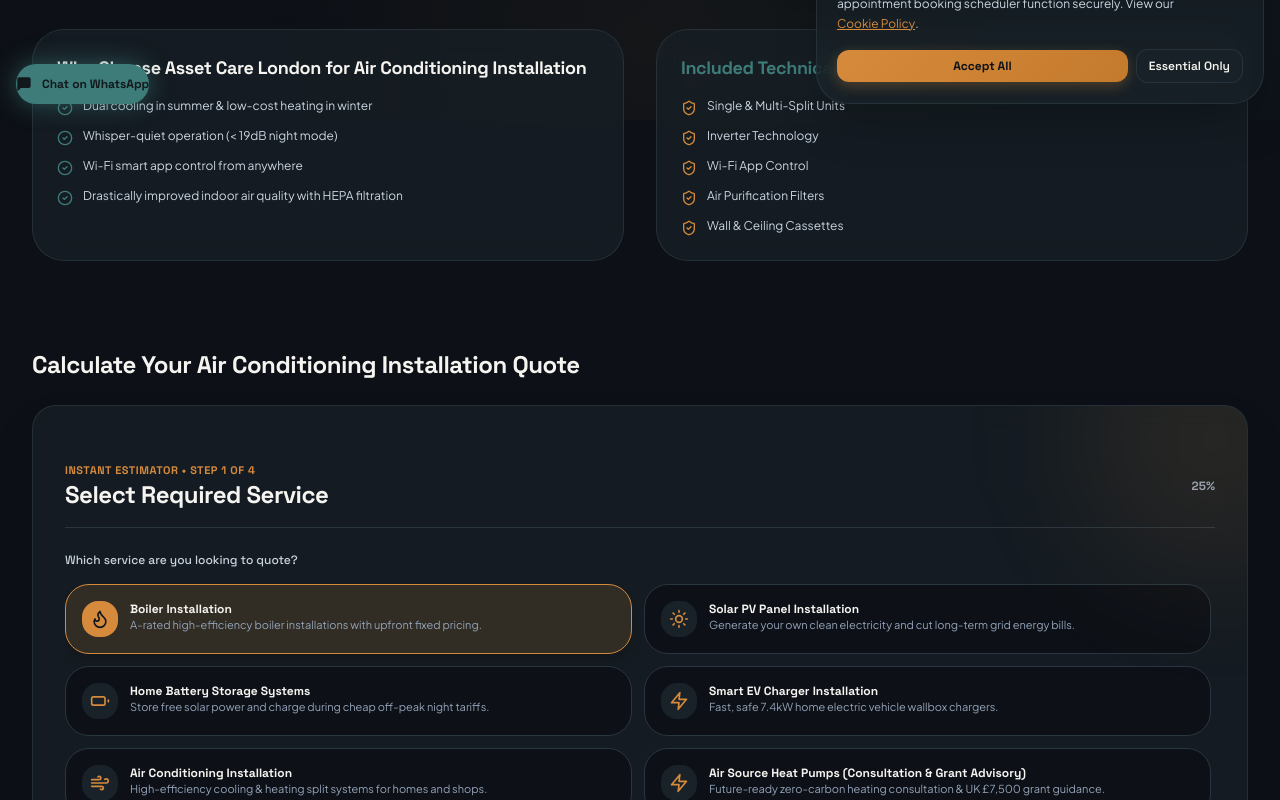
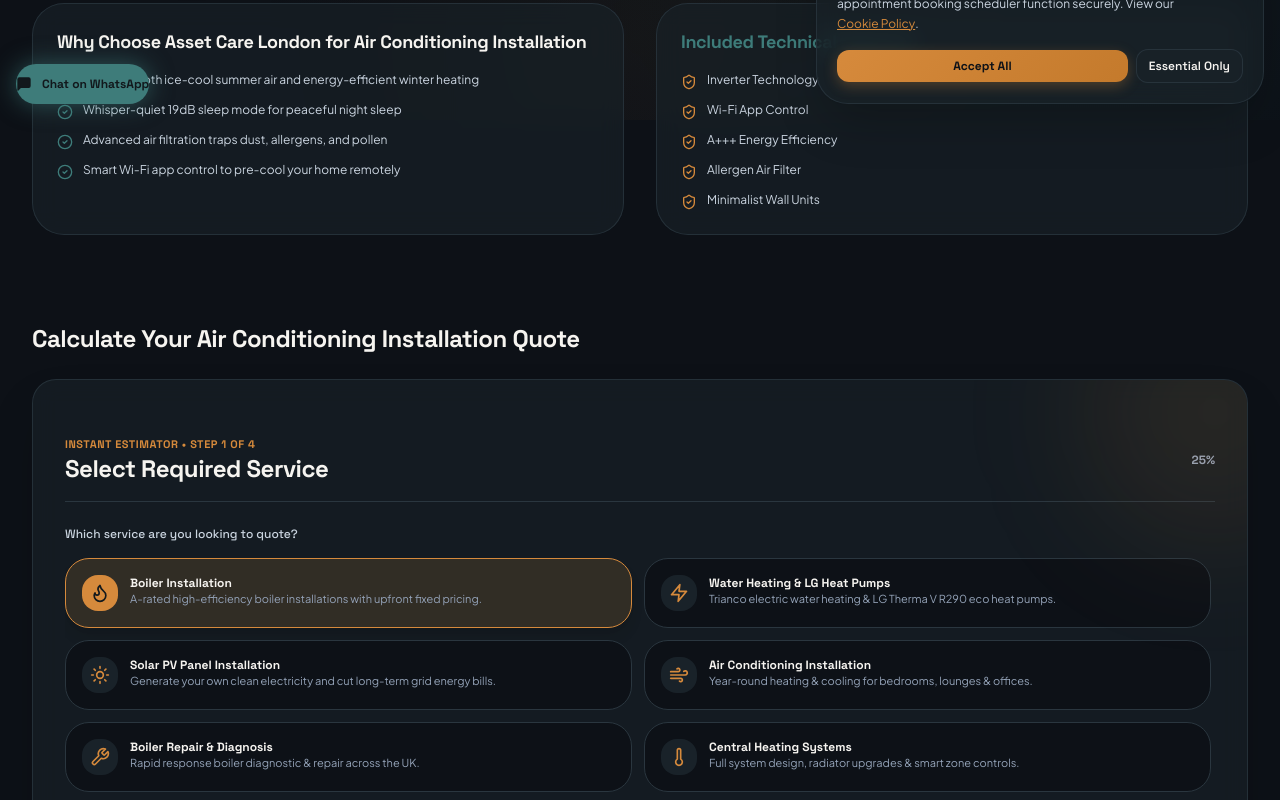
Before and after one commit to Usamafiaz2005/Asset-Care-London, a React (Vite) app: page /services/air-conditioning in a window 1280 px wide. Shown: the part 680-1480 px from the top of the page. Built offline with nearby package versions, Linux system fonts and the light colour scheme.

Commit message:
Brand Expansion: Added LG Electronics (Therma V Heat Pumps & AC) and Trianco Water Heating (Aztec Electric Boilers & Water Heating) across BrandCarousel.jsx, servicesData.js, HomePage photo badges, and pricingEngine.js

```diff
--- a/src/components/BrandCarousel.jsx
+++ b/src/components/BrandCarousel.jsx
@@ -4,6 +4,8 @@
   const brands = [
     { name: "Worcester Bosch", type: "A-Rated Boilers" },
     { name: "Vaillant", type: "High-Efficiency Heating" },
+    { name: "LG Therma V", type: "Heat Pumps & AC" },
+    { name: "Trianco", type: "Water & Electric Heating" },
     { name: "Daikin", type: "Climate & Heat Pumps" },
     { name: "Mitsubishi Electric", type: "Split Air Conditioning" },
     { name: "Tesla Powerwall", type: "Home Energy Storage" },
@@ -16,13 +18,13 @@
     <div className="py-6 border-y border-obsidian-border bg-obsidian-dark/60 overflow-hidden">
       <div className="max-w-7xl mx-auto px-4 sm:px-6 lg:px-8">
         <div className="text-center text-[11px] font-mono text-paper-muted uppercase tracking-widest mb-4">
-          AUTHORIZED INSTALLER & CERTIFIED PARTNER FOR LEADING BRANDS
+          AUTHORIZED INSTALLER &amp; CERTIFIED PARTNER FOR LEADING UK &amp; GLOBAL BRANDS
         </div>
-        <div className="grid grid-cols-2 sm:grid-cols-4 lg:grid-cols-8 gap-4 items-center">
+        <div className="grid grid-cols-2 sm:grid-cols-5 lg:grid-cols-10 gap-3 items-center">
           {brands.map((b, idx) => (
             <div
               key={idx}
-              className="p-3 rounded-xl bg-obsidian-card/70 border border-obsidian-border text-center hover:border-copper/40 transition-colors"
+              className="p-2.5 rounded-xl bg-obsidian-card/70 border border-obsidian-border text-center hover:border-copper/40 transition-colors"
             >
               <span className="text-xs font-bold font-mono text-paper block group-hover:text-copper">
                 {b.name}
--- a/src/data/servicesData.js
+++ b/src/data/servicesData.js
@@ -11,15 +11,36 @@
     iconName: "Flame",
     illustration: "BoilerIllustration",
     shortDesc: "Complete replacement and new boiler installations with fixed-price quotes and up to 10 years warranty coverage.",
-    fullDesc: "Asset Care London delivers precision A-rated boiler installations across Basildon and South Essex. We install leading high-efficiency combi, system, and conventional boilers with transparent fixed pricing and zero hidden fees. Every installation includes a comprehensive system flush and magnetic filter protection.",
+    fullDesc: "Asset Care London delivers precision A-rated boiler installations across London, Essex, and nationwide. We install leading high-efficiency combi, system, and conventional boilers from Worcester Bosch, Vaillant, Viessmann, LG, and Trianco with transparent fixed pricing and zero hidden fees. Every installation includes a comprehensive system flush and magnetic filter protection.",
     benefits: [
       "Fixed-price upfront quote before work starts",
-      "Gas Safe certified installation team",
+      "Gas Safe & MCS certified installation team",
       "Up to 10-year manufacturer warranty options",
       "Saves up to £340/year on energy bills vs old G-rated boilers",
       "Clean, respectful installation with full cleanup"
     ],
     features: ["System Magnetic Filter", "Programmable Controls", "Powerflush Included", "Old Boiler Disposal", "Building Control CP12 Cert"]
+  },
+  {
+    id: "water-heating-heat-pumps",
+    title: "Water Heating & LG Heat Pumps",
+    tagline: "Trianco electric water heating & LG Therma V R290 eco heat pumps.",
+    category: "Renewable & Electric",
+    status: "active",
+    badge: "Eco & Electric",
+    priceRange: "From £1,250 inc. VAT",
+    warranty: "Up to 7 Year Warranty",
+    iconName: "Zap",
+    illustration: "SmartHomeIllustration",
+    shortDesc: "Certified installation of Trianco electric water heaters, unvented cylinders, and LG Therma V air source heat pumps.",
+    fullDesc: "Asset Care London is an accredited installer for Trianco water heating systems and LG Therma V R290 monobloc heat pumps. From compact Trianco Aztec electric flow boilers and unvented hot water cylinders to £7,500 government-subsidized LG heat pump conversions, we deliver clean, high-efficiency water heating across the UK.",
+    benefits: [
+      "Eligible for £7,500 UK Boiler Upgrade Scheme heat pump grants",
+      "Trianco Aztec electric boilers ideal for off-grid & gas-free homes",
+      "LG Therma V ultra-quiet 65°C high-temperature heat pumps",
+      "Continuous mains-pressure hot water delivery"
+    ],
+    features: ["LG Therma V R290 Heat Pumps", "Trianco Aztec Electric Boilers", "Unvented Hot Water Cylinders", "0% UK VAT Energy Saving", "Smart Wi-Fi App Control"]
   },
   {
     id: "solar-pv",
@@ -32,105 +53,41 @@
     warranty: "25 Year Panel Performance Guarantee",
     iconName: "Sun",
     illustration: "SolarPVIllustration",
-    shortDesc: "Generate clean solar electricity for your Essex home with high-efficiency roof arrays and smart inverter setups.",
+    shortDesc: "Generate clean solar electricity for your UK home with high-efficiency roof arrays and smart inverter setups.",
     fullDesc: "Lower your household electricity bills and protect your family from grid price volatility with professionally designed Solar PV systems. Asset Care London installs high-efficiency monocrystalline solar panels tailored to your roof orientation, enabling you to generate free, zero-carbon electricity every day.",
     benefits: [
       "Cut annual household electricity bills by up to 70%",
       "25-year linear performance guarantee on solar panels",
       "Earn money by selling excess power back to the grid via SEG tariffs",
-      "Increases property value and EPC energy rating"
+      "0% UK VAT until March 2027"
     ],
-    features: ["Monocrystalline Solar Panels", "Smart Micro-Inverters", "SEG Export Meter Guidance", "Roof Array Design", "Live Generation App"]
-  },
-  {
-    id: "battery-storage",
-    title: "Home Battery Storage Systems",
-    tagline: "Store free solar power and charge during cheap off-peak night tariffs.",
-    category: "Renewable Energy",
-    status: "active",
-    badge: "Grid Independent",
-    priceRange: "From £2,950 inc. VAT",
-    warranty: "10 Year Battery Cell Warranty",
-    iconName: "Battery",
-    illustration: "BatteryStorageIllustration",
-    shortDesc: "Store excess solar electricity or charge on low-cost night electricity tariffs to power your home 24/7.",
-    fullDesc: "Maximize your energy independence with home battery storage. Asset Care London installs high-capacity lithium iron phosphate (LFP) battery systems that store unused daytime solar generation or charge overnight on cheap off-peak electricity tariffs (like Octopus Go), discharging automatically during expensive peak hours.",
-    benefits: [
-      "Use your solar power at night instead of exporting to the grid",
-      "Charge at 7p/kWh overnight and save hundreds annually",
-      "Optional emergency power supply (EPS) during grid power cuts",
-      "Compact wall-mounted design suitable for garages or utility rooms"
-    ],
-    features: ["LFP Battery Chemistry", "Smart Tariff Auto-Charging", "Emergency Backup Power", "Mobile App Monitoring", "10-Year Warranty"]
-  },
-  {
-    id: "ev-chargers",
-    title: "Smart EV Charger Installation",
-    tagline: "Fast, safe 7.4kW home electric vehicle wallbox chargers.",
-    category: "Renewable Energy",
-    status: "active",
-    badge: "Smart EV Charging",
-    priceRange: "From £850 inc. VAT",
-    warranty: "3 Year Manufacturer Warranty",
-    iconName: "Zap",
-    illustration: "EVChargerIllustration",
-    shortDesc: "Dedicated 7.4kW smart home EV wallbox chargers for fast, safe electric vehicle charging overnight.",
-    fullDesc: "Charge your electric vehicle up to 3x faster than a standard 3-pin plug with a dedicated smart home EV charger. Asset Care London installs sleek 7.4kW wallbox chargers with integrated PEN fault protection, solar matching capability, and scheduled night charging.",
-    benefits: [
-      "Charge overnight on cheap EV tariffs (e.g. 7p/kWh)",
-      "Solar integration to charge your vehicle using 100% free solar power",
-      "Built-in earthing protection (no messy ground rod needed)",
-      "Weatherproof IP65 enclosure suitable for outdoor driveways"
-    ],
-    features: ["7.4kW Fast Charging", "Integrated PEN Protection", "Solar Matching Mode", "Scheduled Charging App", "Dynamic Load Balancing"]
+    features: ["Tier-1 Black Solar Panels", "G99 Grid Connection", "Smart Inverter & Monitoring", "Bird Guarding Mesh", "MCS Compliance Certificate"]
   },
   {
     id: "air-conditioning",
     title: "Air Conditioning Installation",
-    tagline: "High-efficiency cooling & heating split systems for homes and shops.",
-    category: "Cooling & Air",
+    tagline: "Year-round heating & cooling for bedrooms, lounges & offices.",
+    category: "Climate Control",
     status: "active",
-    badge: "Seasonal Cooling & Heating",
+    badge: "Year-Round Comfort",
     priceRange: "From £1,250 inc. VAT",
-    warranty: "Up to 5 Year Warranty",
+    warranty: "5 Year Parts & Labour Warranty",
     iconName: "Wind",
-    illustration: "AirConIllustration",
-    shortDesc: "Silent, energy-efficient split-system air conditioning providing year-round climate control (cooling & heating).",
-    fullDesc: "Stay cool during summer heatwaves and warm in winter with modern split-system air conditioning. Explicitly named under our core SIC 43220 installation scope, Asset Care London installs ultra-quiet Daikin, Mitsubishi, and Panasonic units for bedrooms, home offices, and light commercial spaces.",
+    illustration: "ACIllustration",
+    shortDesc: "Whisper-quiet split system air conditioning supplying summer cooling and rapid winter heating with LG and Daikin technology.",
+    fullDesc: "Enjoy perfect climate control in every season. We install A+++ energy rated split-system air conditioning from leading manufacturers like LG Electronics, Daikin, and Mitsubishi Electric. Ultra-quiet operation (19dB), built-in Wi-Fi app control, and rapid air purification.",
     benefits: [
-      "Dual cooling in summer & low-cost heating in winter",
-      "Whisper-quiet operation (< 19dB night mode)",
-      "Wi-Fi smart app control from anywhere",
-      "Drastically improved indoor air quality with HEPA filtration"
+      "Provides both ice-cool summer air and energy-efficient winter heating",
+      "Whisper-quiet 19dB sleep mode for peaceful night sleep",
+      "Advanced air filtration traps dust, allergens, and pollen",
+      "Smart Wi-Fi app control to pre-cool your home remotely"
     ],
-    features: ["Single & Multi-Split Units", "Inverter Technology", "Wi-Fi App Control", "Air Purification Filters", "Wall & Ceiling Cassettes"]
-  },
-  {
-    id: "heat-pumps",
-    title: "Air Source Heat Pumps (Consultation & Grant Advisory)",
-    tagline: "Future-ready zero-carbon heating consultation & UK £7,500 grant guidance.",
-    category: "Renewables (Grant Advisory)",
-    status: "consultation-only",
-    badge: "£7,500 BUS Grant Eligible",
-    ctaLabel: "Request Grant Advisory Survey",
-    priceRange: "Grant Supported (£7,500 BUS Grant)",
-    warranty: "7 Year Manufacturer Warranty Target",
-    iconName: "Zap",
-    illustration: "HeatPumpIllustration",
-    shortDesc: "Heat-pump-ready system surveys and guidance on securing the £7,500 UK Boiler Upgrade Scheme (BUS) grant.",
-    fullDesc: "Prepare your home for the future of heating. Air source heat pumps extract clean thermal energy from outdoor air to heat your home at up to 400% efficiency. Asset Care London offers heat-pump-ready heating system surveys, radiator sizing, and guidance on securing the £7,500 UK Boiler Upgrade Scheme (BUS) grant as full accreditation is finalized.",
-    benefits: [
-      "Guidance on securing £7,500 UK Boiler Upgrade Scheme grant",
-      "Heat-loss and radiator sizing assessment for low-temp heating",
-      "Dramatically reduces household carbon footprint",
-      "Quiet, long-life heating solution (20+ year lifespan)"
-    ],
-    features: ["Heat Loss Calculations", "Low-Temp Radiator Sizing", "BUS Grant Guidance", "Smart Buffer Cylinder Setup", "Weather Compensation"]
+    features: ["Inverter Technology", "Wi-Fi App Control", "A+++ Energy Efficiency", "Allergen Air Filter", "Minimalist Wall Units"]
   },
   {
     id: "boiler-repair",
     title: "Boiler Repair & Diagnosis",
-    tagline: "Rapid response boiler diagnostic & repair across South Essex.",
+    tagline: "Rapid response boiler diagnostic & repair across the UK.",
     category: "Core Heating",
     status: "active",
     badge: "Rapid Response",
@@ -139,10 +96,10 @@
     iconName: "Wrench",
     illustration: "BoilerIllustration",
     shortDesc: "Fast, reliable boiler repairs with transparent diagnostic pricing and genuine replacement parts.",
-    fullDesc: "No hot water or heating? Asset Care London provides fast, transparent diagnostic and repair services for all major boiler brands. Our engineers arrive equipped with advanced diagnostic tools to resolve faults quickly and get your home warm again.",
+    fullDesc: "No hot water or heating? Asset Care London provides fast, transparent diagnostic and repair services for all major boiler and water heating brands (Worcester Bosch, Vaillant, LG, Trianco, Ideal, Baxi). Our engineers arrive equipped with advanced diagnostic tools to resolve faults quickly.",
     benefits: [
       "Transparent diagnostic fee agreed upfront",
-      "All major brands repaired (Worcester Bosch, Vaillant, Ideal, Baxi)",
+      "All major brands repaired (Worcester Bosch, Vaillant, LG, Trianco, Ideal)",
       "Stocked parts for same-day resolution where possible",
       "12-month warranty on all replaced components",
       "Honest assessment — we repair wherever viable"
@@ -223,7 +180,7 @@
     warranty: "Digital Certificate Issued Same Day",
     iconName: "ShieldCheck",
     illustration: "BoilerIllustration",
-    shortDesc: "Comprehensive annual CP12 Gas Safety inspections for landlords, letting agents, and homeowners across Basildon.",
+    shortDesc: "Comprehensive annual CP12 Gas Safety inspections for landlords, letting agents, and homeowners.",
     fullDesc: "Protect your tenants and fulfill your legal obligations with official CP12 Gas Safety Certificates from Asset Care London. Our certified engineers inspect all gas appliances, flues, and pipework safety cut-offs, issuing instant digital certificates upon completion.",
     benefits: [
       "Instant digital CP12 certificate emailed directly",
@@ -265,10 +222,10 @@
     warranty: "Immediate Safety Remediation",
     iconName: "AlertTriangle",
     illustration: "BoilerIllustration",
-    shortDesc: "Urgent 24/7 emergency response across Basildon and South Essex for major leaks, gas safety, and boiler breakdowns.",
-    fullDesc: "When emergency strikes, Asset Care London is on standby. We provide rapid emergency response for water leaks, gas isolation issues, burst pipes, and complete winter heating breakdowns across Basildon, Wickford, Billericay, and Southend.",
+    shortDesc: "Urgent 24/7 emergency response for major leaks, gas safety, and boiler breakdowns.",
+    fullDesc: "When emergency strikes, Asset Care London is on standby. We provide rapid emergency response for water leaks, gas isolation issues, burst pipes, and complete winter heating breakdowns across London, Essex, and nationwide.",
     benefits: [
-      "Priority response dispatch across South Essex",
+      "Priority response dispatch across the UK",
       "Immediate phone triage with clear safety instructions",
       "Upfront emergency rates with no hidden fees",
       "Safe containment and repair"
--- a/src/pages/HomePage.jsx
+++ b/src/pages/HomePage.jsx
@@ -202,7 +202,7 @@
             <PhotoFrame
               imageSrc="/images/hero-copper-pipework.webp"
               imageAlt="Precision Copper Pipework Boiler Upgrade"
-              badge="Worcester Bosch & Vaillant Accredited"
+              badge="LG, Trianco &amp; Worcester Bosch Accredited"
               caption={{ title: "Precision Copper Pipework", subtitle: "Neat, efficient central heating pipework installations" }}
               aspectRatio="aspect-[16/9]"
             />
--- a/src/utils/pricingEngine.js
+++ b/src/utils/pricingEngine.js
@@ -38,6 +38,21 @@
       min = baseMin;
       max = baseMax;
       summary = `A-rated Combi/System Boiler Replacement for ${bedrooms} Bed ${propertyType}`;
+      break;
+    }
+
+    case 'water-heating-heat-pumps': {
+      let baseMin = 1250;
+      let baseMax = 2800;
+
+      if (propertyType === 'detached' || propertyType === 'commercial') {
+        baseMin += 600;
+        baseMax += 1200;
+      }
+
+      min = baseMin;
+      max = baseMax;
+      summary = `Trianco Aztec Electric Water Heating / LG Therma V R290 Heat Pump Setup`;
       break;
     }
 
@@ -89,7 +104,7 @@
 
       min = baseMin;
       max = baseMax;
-      summary = `Silent Inverter Air Conditioning Split System (${propertyType})`;
+      summary = `LG / Daikin Silent Inverter Air Conditioning Split System (${propertyType})`;
       break;
     }
 
```
